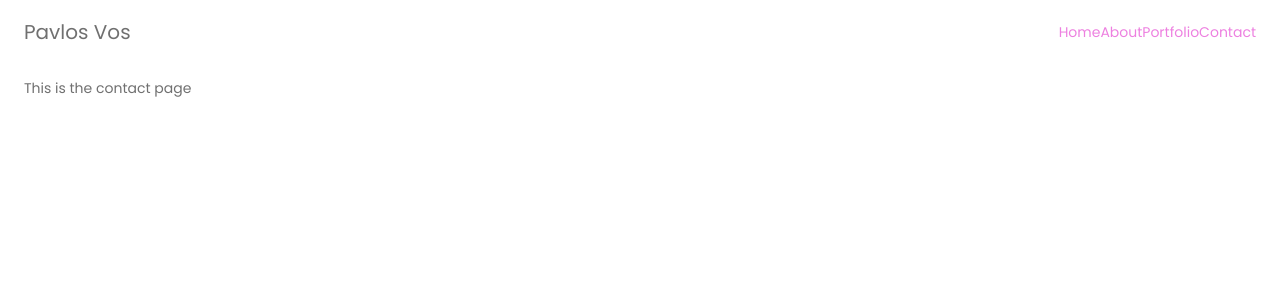
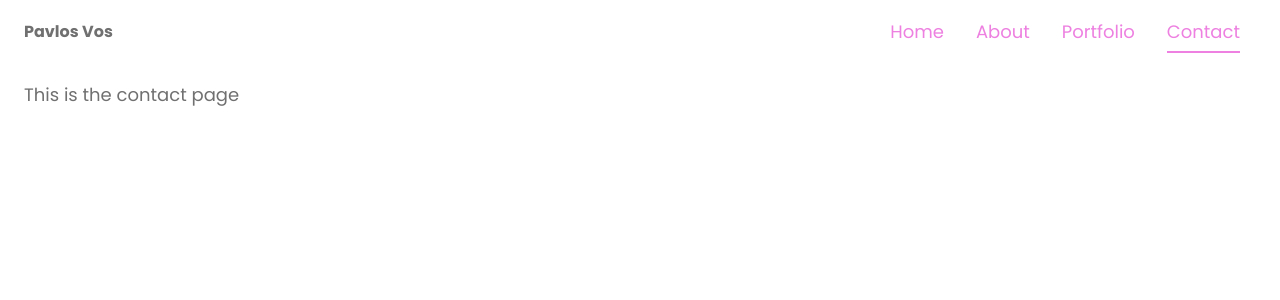
Before and after one commit to pavlosvos/pavlos-portfolio, a Next.js app: page /contact in a window 1280 px wide. Shown: the top 300 px of the page. Built offline with nearby package versions, Linux system fonts and the light colour scheme.

Commit message:
finalize header, organizing folder structure and start setting home sections

```diff
--- a/components/Header.js
+++ /dev/null
@@ -1,41 +0,0 @@
-import React from 'react';
-import { makeStyles } from '@material-ui/core/styles';
-import AppBar from '@material-ui/core/AppBar';
-import Toolbar from '@material-ui/core/Toolbar';
-import Typography from '@material-ui/core/Typography';
-
-import Link from './Link';
-
-const useStyles = makeStyles(theme => ({
-  title: {
-    flexGrow: 1,
-  },
-}));
-
-const links = [
-  { href: '/', label: 'Home' },
-  { href: '/about', label: 'About' },
-  { href: '/portfolio', label: 'Portfolio' },
-  { href: '/contact', label: 'Contact' },
-].map(link => {
-  link.key = `nav-link-${link.href}-${link.label}`;
-  return link;
-});
-
-export default function Header() {
-  const classes = useStyles();
-  return (
-    <AppBar color="default" elevation={0}>
-      <Toolbar>
-        <Typography variant="h6" className={classes.title}>
-          Pavlos Vos
-        </Typography>
-        {links.map(({ key, href, label }) => (
-          <Link key={key} href={href}>
-            {label}
-          </Link>
-        ))}
-      </Toolbar>
-    </AppBar>
-  );
-}
--- a/pages/_app.js
+++ b/pages/_app.js
@@ -3,7 +3,7 @@ import App from 'next/app';
 import Head from 'next/head';
 import { ThemeProvider } from '@material-ui/styles';
 import CssBaseline from '@material-ui/core/CssBaseline';
-import theme from '../theme';
+import theme from '../src/theme';
 
 export default class MyApp extends App {
   componentDidMount() {
--- a/pages/_document.js
+++ b/pages/_document.js
@@ -1,7 +1,7 @@
 import React from 'react';
 import Document, { Head, Main, NextScript } from 'next/document';
 import { ServerStyleSheets } from '@material-ui/styles';
-import theme from '../theme';
+import theme from '../src/theme';
 
 class MyDocument extends Document {
   render() {
--- a/pages/about.js
+++ b/pages/about.js
@@ -1,5 +1,5 @@
 import React from 'react';
-import Layout from '../components/Layout';
+import Layout from '../src/components/Layout';
 
 export default function About() {
   return (
--- a/pages/contact.js
+++ b/pages/contact.js
@@ -1,5 +1,5 @@
 import React from 'react';
-import Layout from '../components/Layout';
+import Layout from '../src/components/Layout';
 
 export default function Contact() {
   return (
--- a/pages/index.js
+++ b/pages/index.js
@@ -1,11 +1,11 @@
 import React from 'react';
-
-import Layout from '../components/Layout';
+import Layout from '../src/components/Layout';
+import Portfolio from '../src/pages/home/Portfolio';
 
 export default function Home() {
   return (
     <Layout>
-      <p>Hello Next.js</p>
+      <Portfolio />
     </Layout>
   );
 }
--- a/pages/portfolio.js
+++ b/pages/portfolio.js
@@ -1,5 +1,5 @@
 import React from 'react';
-import Layout from '../components/Layout';
+import Layout from '../src/components/Layout';
 
 export default function Portfolio() {
   return (
--- /dev/null
+++ b/src/components/Header.js
@@ -0,0 +1,76 @@
+import React from 'react';
+import { withRouter } from 'next/router';
+import clsx from 'clsx';
+import { withStyles } from '@material-ui/core/styles';
+import AppBar from '@material-ui/core/AppBar';
+import Toolbar from '@material-ui/core/Toolbar';
+import Typography from '@material-ui/core/Typography';
+
+import Link from './Link';
+
+const styles = theme => ({
+  brand: {
+    flexGrow: 1,
+    fontWeight: theme.typography.fontWeightBold,
+  },
+  link: {
+    position: 'relative',
+    paddingTop: theme.spacing(1),
+    paddingBottom: theme.spacing(1),
+    marginLeft: theme.spacing(2),
+    marginRight: theme.spacing(2),
+    '&:after': {
+      content: '""',
+      backgroundColor: theme.palette.primary.main,
+      position: 'absolute',
+      bottom: 0,
+      right: 0,
+      width: 0,
+      height: 2,
+      transition: 'width .3s',
+    },
+    '&$active, &:hover': {
+      '&:after': {
+        width: '100%',
+      },
+    },
+  },
+  active: {},
+});
+
+const links = [
+  { href: '/', label: 'Home' },
+  { href: '/about', label: 'About' },
+  { href: '/portfolio', label: 'Portfolio' },
+  { href: '/contact', label: 'Contact' },
+].map(link => {
+  link.key = `nav-link-${link.href}-${link.label}`;
+  return link;
+});
+
+function Header(props) {
+  const { router, classes } = props;
+  return (
+    <AppBar color="default" elevation={0}>
+      <Toolbar>
+        <Typography variant="h6" className={classes.brand}>
+          Pavlos Vos
+        </Typography>
+        {links.map(({ key, href, label }) => (
+          <Link
+            key={key}
+            href={href}
+            underline="none"
+            className={clsx(classes.link, {
+              [classes.active]: router.pathname === href,
+            })}
+          >
+            {label}
+          </Link>
+        ))}
+      </Toolbar>
+    </AppBar>
+  );
+}
+
+export default withRouter(withStyles(styles, { name: 'Header' })(Header));
--- a/theme.js
+++ b/src/theme.js
@@ -14,6 +14,27 @@ const theme = createMuiTheme({
   },
   typography: {
     fontFamily: '"Poppins", "Helvetica", "Arial", sans-serif',
+    fontSize: 18,
+    h1: {
+      fontSize: '4rem',
+      fontWeight: 700,
+    },
+    h2: {
+      fontSize: '2.5rem',
+      fontWeight: 700,
+    },
+    h3: {
+      fontSize: '1.75rem',
+    },
+    h4: {
+      fontSize: '1.5rem',
+    },
+    h5: {
+      fontSize: '1.25rem',
+    },
+    h6: {
+      fontSize: '1rem',
+    },
   },
   overrides: {
     MuiAppBar: {
```
Also changed, not shown: src/pages/home/Portfolio.js (added, +24 -0 lines), src/components/Layout.js (renamed from components/Layout.js), src/components/Link.js (renamed from components/Link.js), static/avatar.png (added).
